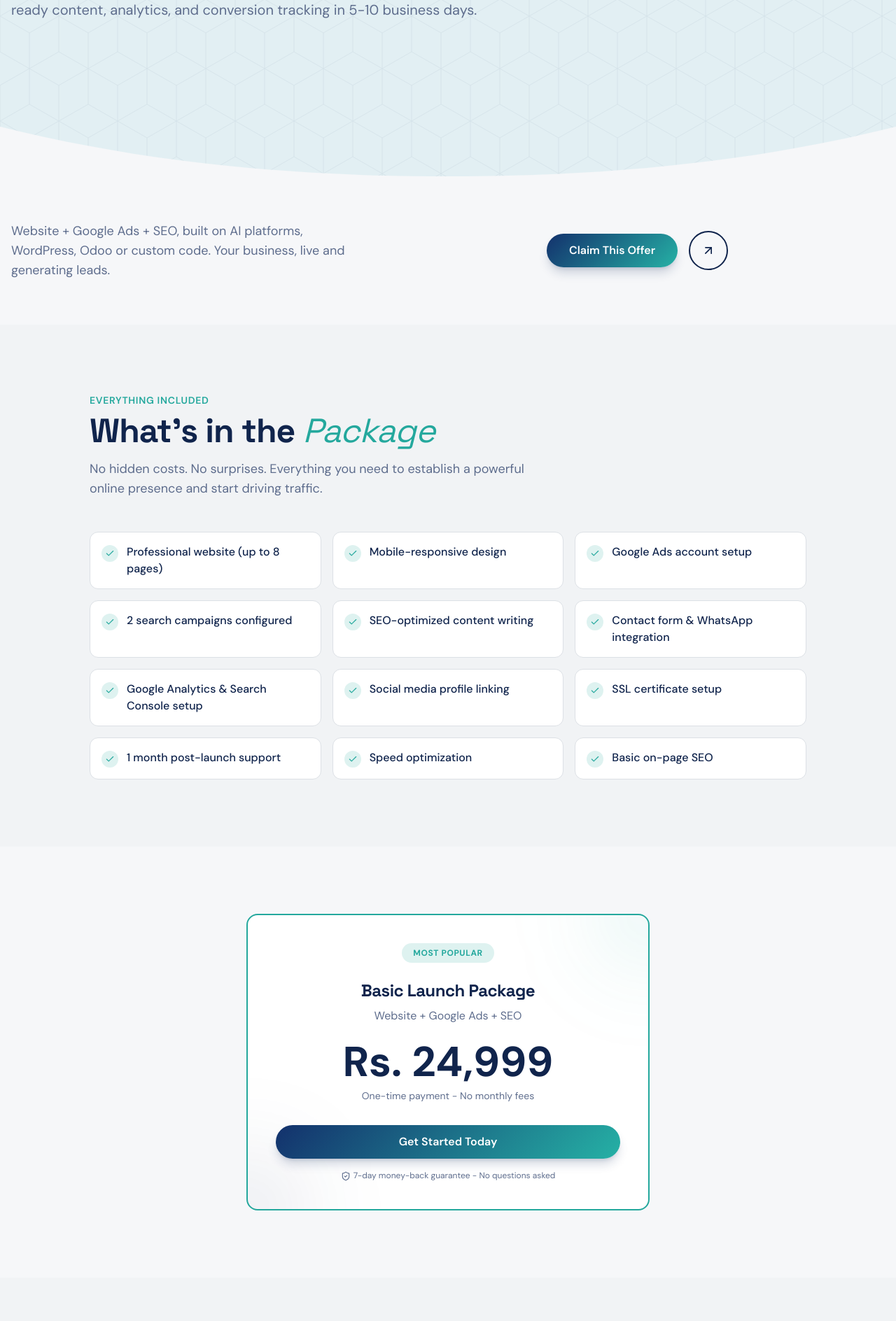
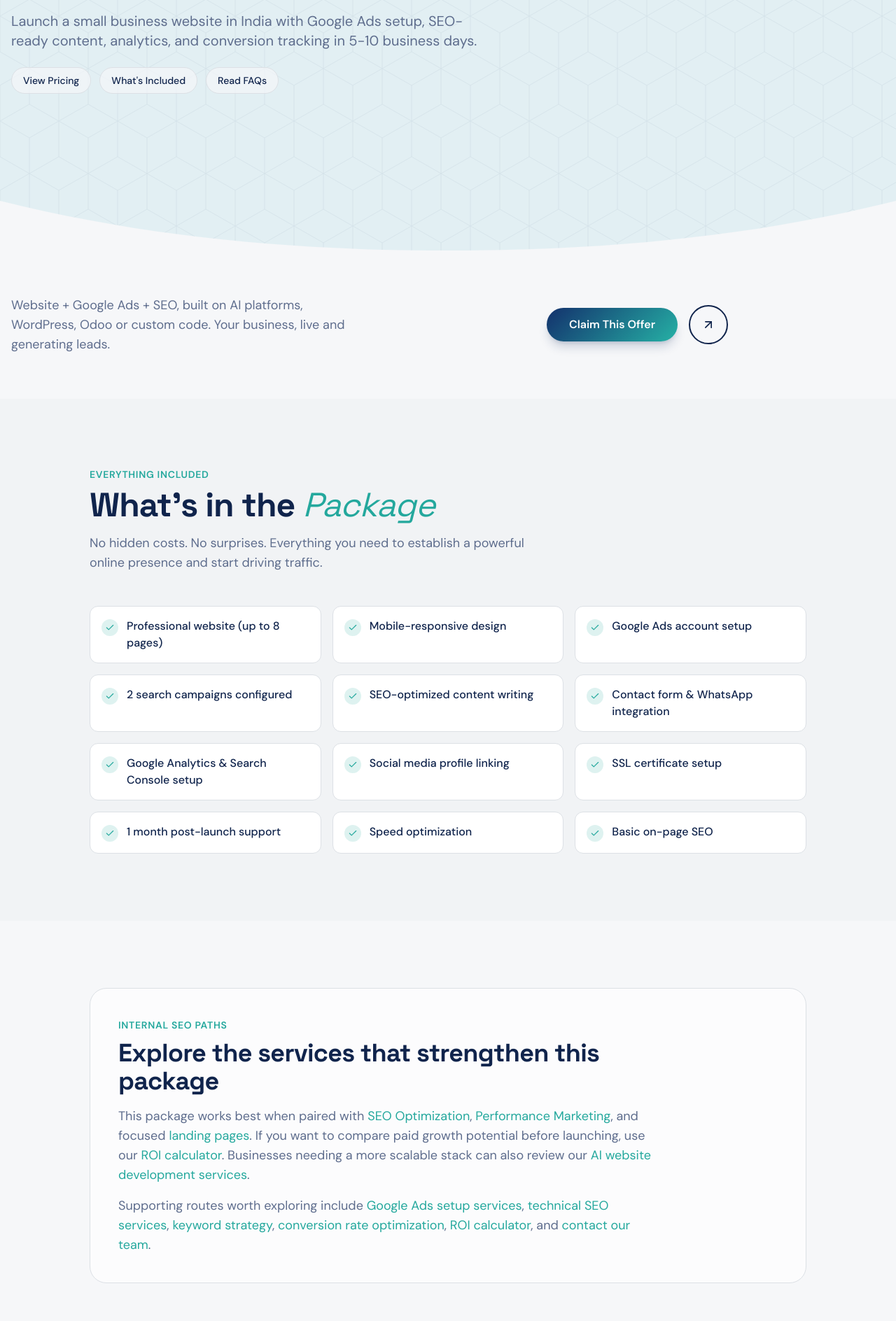
Before and after one commit to revenuxe/revenuxe-js, a Next.js app: page /basic-package in a window 1280 px wide. Shown: the part 652-2540 px from the top of the page at 70% size. Built offline with nearby package versions, Linux system fonts and the light colour scheme.

Commit message:
Add internal linking strategy to basic package page

```diff
--- a/src/page-views/BasicPackage.tsx
+++ b/src/page-views/BasicPackage.tsx
@@ -11,6 +11,7 @@ import { SEOHead } from "@/components/SEOHead";
 import { Button } from "@/components/ui/button";
 import {
   ArrowUpRight,
+  ChevronRight,
   Check,
   Zap,
   Globe,
@@ -181,6 +182,75 @@ const packageBenefits = [
     title: "Post-Launch Support",
     desc: "30 days of dedicated support to fix bugs, update content, and optimize performance.",
   },
+];
+
+const jumpLinks = [
+  { href: "#pricing", label: "View Pricing" },
+  { href: "#included", label: "What's Included" },
+  { href: "#faq", label: "Read FAQs" },
+];
+
+const relatedServiceLinks = [
+  {
+    href: "/services/seo",
+    title: "SEO Optimization",
+    description:
+      "Strengthen rankings after launch with technical SEO, keyword strategy, and on-page improvements.",
+  },
+  {
+    href: "/services/performance-marketing",
+    title: "Performance Marketing",
+    description:
+      "Scale beyond the starter package with Google Ads, Meta Ads, retargeting, and conversion-focused growth.",
+  },
+  {
+    href: "/services/landing-pages",
+    title: "Landing Pages",
+    description:
+      "Build campaign-specific landing pages when you want better Quality Score and lower cost per lead.",
+  },
+  {
+    href: "/services/ai-website",
+    title: "Build Website Using AI",
+    description:
+      "Compare this starter package with our faster AI-led website workflows for broader business needs.",
+  },
+];
+
+const supportingRouteLinks = [
+  {
+    href: "/sub-services/google-ads",
+    label: "Google Ads setup services",
+  },
+  {
+    href: "/sub-services/technical-seo",
+    label: "technical SEO services",
+  },
+  {
+    href: "/sub-services/keyword-strategy",
+    label: "keyword strategy",
+  },
+  {
+    href: "/sub-services/conversion-optimization",
+    label: "conversion rate optimization",
+  },
+  {
+    href: "/roi-calculator",
+    label: "ROI calculator",
+  },
+  {
+    href: "/contact",
+    label: "contact our team",
+  },
+];
+
+const cityRouteLinks = [
+  { href: "/bangalore", label: "Bangalore" },
+  { href: "/hyderabad", label: "Hyderabad" },
+  { href: "/mumbai", label: "Mumbai" },
+  { href: "/chennai", label: "Chennai" },
+  { href: "/delhi", label: "Delhi" },
+  { href: "/pune", label: "Pune" },
 ];
 
 const BasicPackage = ({
@@ -371,6 +441,18 @@ const BasicPackage = ({
 
           <div className="relative z-10 container mx-auto px-4 py-10 md:py-24">
             <div className="max-w-5xl">
+              <nav aria-label="Breadcrumb" className="mb-6 flex flex-wrap items-center gap-2 text-sm text-muted-foreground">
+                <Link href="/" className="hover:text-foreground transition-colors">
+                  Home
+                </Link>
+                <ChevronRight className="w-4 h-4" />
+                <Link href="/services" className="hover:text-foreground transition-colors">
+                  Services
+                </Link>
+                <ChevronRight className="w-4 h-4" />
+                <span className="text-foreground">Basic Package</span>
+              </nav>
+
               <h1 className="font-display leading-[1.05] tracking-[-0.03em]">
                 <span className="block text-foreground font-bold text-[2.25rem] sm:text-5xl md:text-6xl lg:text-[5.5rem]">
                   Affordable Website Design
@@ -387,6 +469,18 @@ const BasicPackage = ({
                 SEO-ready content, analytics, and conversion tracking in 5-10 business
                 days.
               </p>
+
+              <div className="mt-6 flex flex-wrap gap-3">
+                {jumpLinks.map((link) => (
+                  <Link
+                    key={link.href}
+                    href={link.href}
+                    className="rounded-full border border-border bg-background/70 px-4 py-2 text-sm font-medium text-foreground transition-colors hover:border-accent hover:text-accent"
+                  >
+                    {link.label}
+                  </Link>
+                ))}
+              </div>
             </div>
           </div>
 
@@ -435,7 +529,7 @@ const BasicPackage = ({
         </div>
       </section>
 
-      <section className="py-16 md:py-24 bg-muted/30">
+      <section id="included" className="py-16 md:py-24 bg-muted/30">
         <div className="container mx-auto px-4">
           <div className="max-w-5xl mx-auto">
             <div className="mb-12">
@@ -469,6 +563,65 @@ const BasicPackage = ({
       </section>
 
       <section className="py-16 md:py-24">
+        <div className="container mx-auto px-4">
+          <div className="max-w-5xl mx-auto rounded-3xl border border-border bg-card/70 p-6 md:p-10">
+            <div className="max-w-3xl">
+              <span className="text-accent font-semibold text-sm tracking-wider uppercase">
+                Internal SEO Paths
+              </span>
+              <h2 className="text-3xl md:text-4xl font-bold text-foreground mt-2">
+                Explore the services that strengthen this package
+              </h2>
+              <p className="text-muted-foreground text-base md:text-lg mt-4 leading-relaxed">
+                This package works best when paired with{" "}
+                <Link href="/services/seo" className="text-accent hover:underline">
+                  SEO Optimization
+                </Link>
+                ,{" "}
+                <Link
+                  href="/services/performance-marketing"
+                  className="text-accent hover:underline"
+                >
+                  Performance Marketing
+                </Link>
+                , and focused{" "}
+                <Link
+                  href="/services/landing-pages"
+                  className="text-accent hover:underline"
+                >
+                  landing pages
+                </Link>
+                . If you want to compare paid growth potential before launching, use our{" "}
+                <Link href="/roi-calculator" className="text-accent hover:underline">
+                  ROI calculator
+                </Link>
+                . Businesses needing a more scalable stack can also review our{" "}
+                <Link href="/services/ai-website" className="text-accent hover:underline">
+                  AI website development services
+                </Link>
+                .
+              </p>
+              <p className="text-muted-foreground text-base md:text-lg mt-4 leading-relaxed">
+                Supporting routes worth exploring include{" "}
+                {supportingRouteLinks.map((link, index) => (
+                  <span key={link.href}>
+                    <Link href={link.href} className="text-accent hover:underline">
+                      {link.label}
+                    </Link>
+                    {index < supportingRouteLinks.length - 2
+                      ? ", "
+                      : index === supportingRouteLinks.length - 2
+                        ? ", and "
+                        : "."}
+                  </span>
+                ))}
+              </p>
+            </div>
+          </div>
+        </div>
+      </section>
+
+      <section id="pricing" className="py-16 md:py-24">
         <div className="container mx-auto px-4">
           <div className="max-w-xl mx-auto">
             <div className="relative bg-card border-2 border-accent rounded-2xl p-8 md:p-10 text-center overflow-hidden">
@@ -508,6 +661,48 @@ const BasicPackage = ({
                   7-day money-back guarantee - No questions asked
                 </p>
               </div>
+            </div>
+          </div>
+        </div>
+      </section>
+
+      <section className="py-16 md:py-24 bg-muted/30">
+        <div className="container mx-auto px-4">
+          <div className="max-w-5xl mx-auto">
+            <div className="mb-12">
+              <span className="text-accent font-semibold text-sm tracking-wider uppercase">
+                Related SEO Routes
+              </span>
+              <h2 className="text-3xl md:text-5xl font-bold text-foreground mt-2">
+                Keep users and crawlers moving deeper into the site
+              </h2>
+              <p className="text-muted-foreground text-lg mt-4 max-w-3xl">
+                These related pages support package intent, paid search intent, and
+                organic growth intent without drifting away from the main conversion
+                journey.
+              </p>
+            </div>
+
+            <div className="grid grid-cols-1 md:grid-cols-2 gap-5">
+              {relatedServiceLinks.map((link) => (
+                <Link
+                  key={link.href}
+                  href={link.href}
+                  className="group rounded-2xl border border-border bg-card p-6 transition-all hover:border-accent/50 hover:shadow-lg"
+                >
+                  <div className="flex items-start justify-between gap-4">
+                    <div>
+                      <h3 className="text-xl font-bold text-foreground group-hover:text-accent transition-colors">
+                        {link.title}
+                      </h3>
+                      <p className="text-muted-foreground mt-3 leading-relaxed">
+                        {link.description}
+                      </p>
+                    </div>
+                    <ArrowUpRight className="w-5 h-5 text-accent flex-shrink-0" />
+                  </div>
+                </Link>
+              ))}
             </div>
           </div>
         </div>
@@ -621,9 +816,43 @@ const BasicPackage = ({
         </div>
       </section>
 
+      <section className="py-16 md:py-24">
+        <div className="container mx-auto px-4">
+          <div className="max-w-5xl mx-auto">
+            <div className="mb-10">
+              <span className="text-accent font-semibold text-sm tracking-wider uppercase">
+                City Landing Pages
+              </span>
+              <h2 className="text-3xl md:text-4xl font-bold text-foreground mt-2">
+                Popular local routes for high-intent visitors
+              </h2>
+              <p className="text-muted-foreground text-base md:text-lg mt-4 max-w-3xl">
+                For local search visibility, we connect this package page with our city
+                landing pages so users looking for website design and Google Ads help in
+                major Indian markets can move into a geographically relevant route.
+              </p>
+            </div>
+
+            <div className="flex flex-wrap gap-3">
+              {cityRouteLinks.map((city) => (
+                <Link
+                  key={city.href}
+                  href={city.href}
+                  className="rounded-full border border-border bg-card px-5 py-2.5 text-sm font-medium text-foreground transition-colors hover:border-accent hover:text-accent"
+                >
+                  {city.label} Marketing Page
+                </Link>
+              ))}
+            </div>
+          </div>
+        </div>
+      </section>
+
       <Stats />
       <Testimonials />
-      <FAQ items={packageFAQs} />
+      <div id="faq">
+        <FAQ items={packageFAQs} />
+      </div>
 
       <section className="py-16 md:py-24 bg-muted/30">
         <div className="container mx-auto px-4">
```
